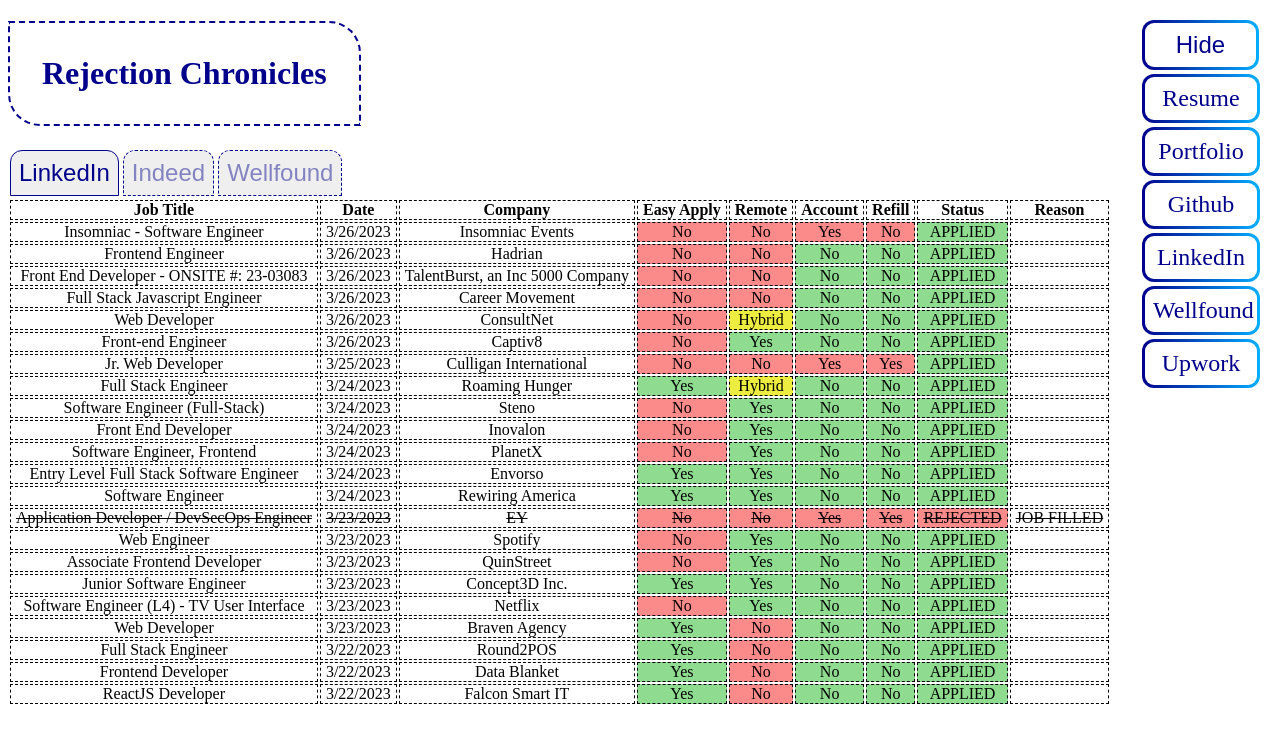
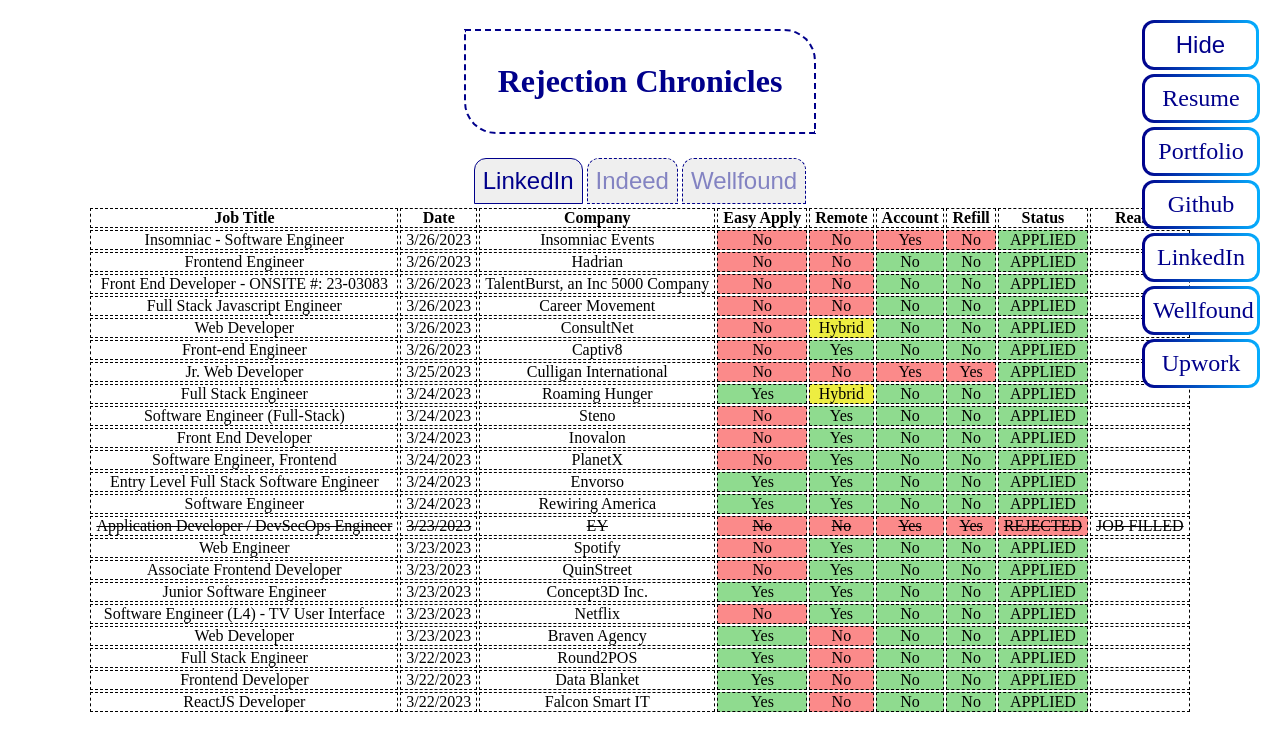
Before and after one commit to jpatterson933/job-search-chronicles, a React (Create React App) app: page / in a window 1280 px wide. Shown: the top 750 px of the page. Built offline with nearby package versions, Linux system fonts and the light colour scheme.

Commit message:
1. Will be rewriting the job table to adjust itself based off of screen size. 2. Creating new branch now.

```diff
--- a/src/App.js
+++ b/src/App.js
@@ -2,17 +2,9 @@
 
 function App() {
 
-  const headerStyles = {
-    background: "transparent",
-    color: "darkblue",
-    padding: "1em",
-    width: "fit-content",
-    border: "2px dashed",
-    borderRadius: "0 32px 0 32px"
-  }
+
   return (
     <>
-      <h1 style={headerStyles}>Rejection Chronicles</h1>
       <LandingPage />
     </>
   );
--- a/src/components/Nav/index.css
+++ b/src/components/Nav/index.css
@@ -1,3 +1,7 @@
+.tab-nav {
+    display: flex;
+}
+
 .nav-link {
     margin: 2px;
     font-size: 24px;
@@ -27,12 +31,24 @@
     /* background: black; */
 }
 
-th, td {
+th,
+td {
     border: 1px dashed black;
     padding: 0 5px;
     text-align: center;
 }
 
+@media (max-width: 1187px) {
+
+    th,
+    td {
+        border: 1px dashed black;
+        padding: 0 5px;
+        text-align: center;
+    }
+}
+
+
 #linked-section {
     flex-basis: auto;
 }
--- a/src/views/containers.js
+++ b/src/views/containers.js
@@ -4,3 +4,20 @@
 
 export const AsideContainer = () => { return <AsideBar /> }
 export const NavContainer = () => { return <Nav /> }
+export const HeaderContainer = () => {
+
+    const headerStyles = {
+        background: "transparent",
+        color: "darkblue",
+        padding: "1em",
+        width: "fit-content",
+        border: "2px dashed",
+        borderRadius: "0 32px 0 32px"
+    }
+    return (
+        <header id="header">
+            <h1 style={headerStyles}>Rejection Chronicles</h1>
+            <NavContainer />
+        </header>
+    )
+}
--- a/src/views/index.css
+++ b/src/views/index.css
@@ -3,4 +3,6 @@
 #header {
     display: flex;
     flex-direction: column;
+    justify-content: center;
+    align-items: center;
 }
--- a/src/views/landing.js
+++ b/src/views/landing.js
@@ -1,14 +1,12 @@
 import React from "react";
 import './index.css';
-import { AsideContainer, NavContainer } from "./containers";
+import { AsideContainer, HeaderContainer } from "./containers";
 
 export const LandingPage = () => {
     return (
         <>
         {/* // we are doing flex with the direction being a row for the header elements */}
-            <header id="header">
-                <NavContainer />
-            </header>
+            <HeaderContainer />
             <AsideContainer />
         </>
     )
```
